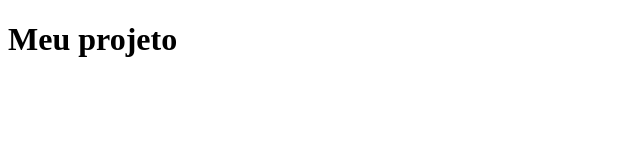
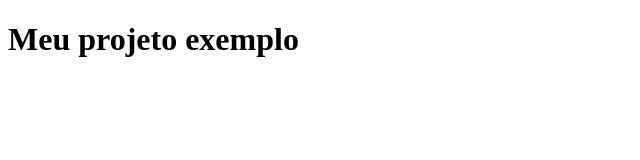
Before and after one commit to cesarlucasjunior/projeto-exemplo, a plain HTML site: page index.html in a window 1280 px wide. Shown: the whole page, without its empty margins (0-640 px from the left). Drawn offline with Linux system fonts and the light colour scheme.

Commit message:
Alteração de titulo

```diff
--- a/index.html
+++ b/index.html
@@ -5,6 +5,6 @@
 		<meta charset='UTF-8'>
 	</head>
 	<body>
-		<h1>Meu projeto</h1>
+		<h1>Meu projeto exemplo</h1>
 	</body>
 </html>
```
